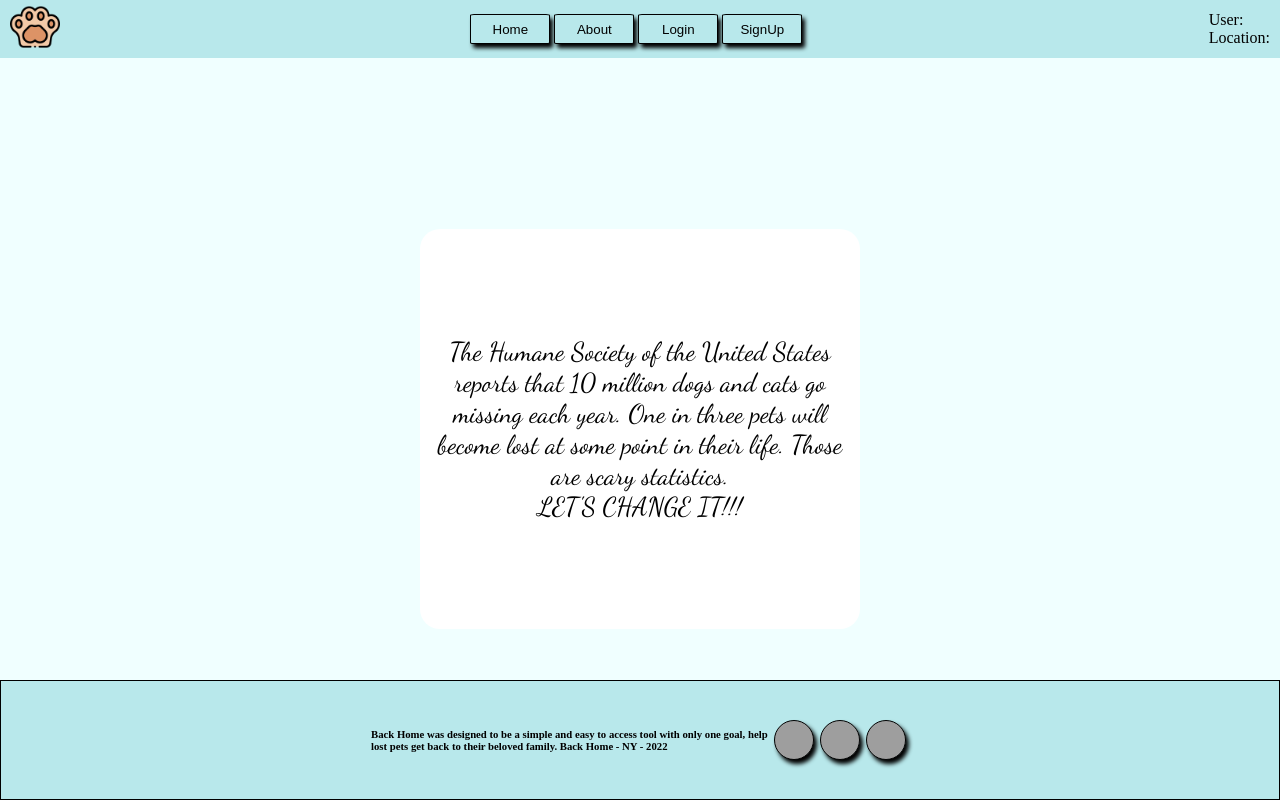
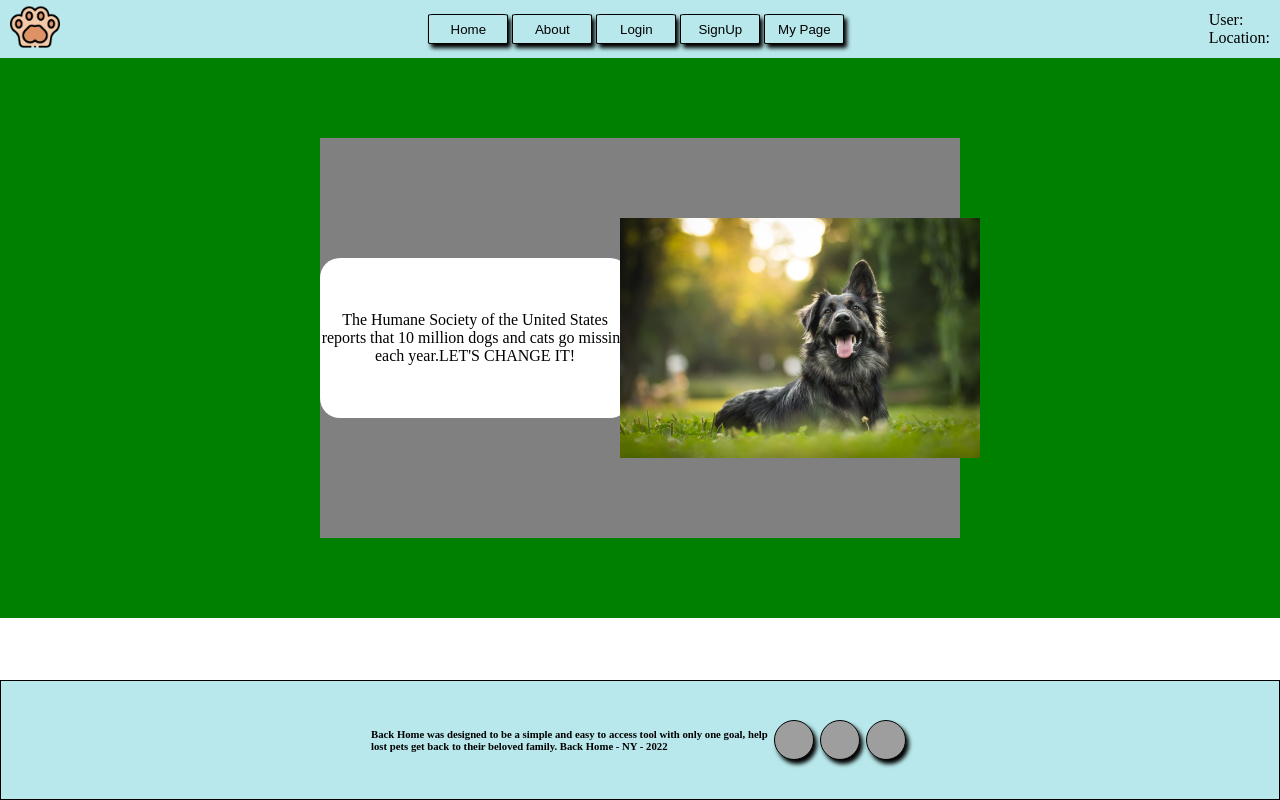
Before and after one commit to alantmatos/backhome-frontend-v0.00.1, a React (Create React App) app: page / in a window 1280 px wide. Built offline with nearby package versions, Linux system fonts and the light colour scheme; no server answers; grey boxes are pictures that could not be loaded.

Commit message:
user page, user page 's modal, add a new pet modal, loginlogout btn fix

```diff
--- a/src/App.js
+++ b/src/App.js
@@ -42,7 +42,7 @@ function App() {
         <Route exact path='/' element={<Home></Home>}> </Route>
         <Route path='/home' element={<Home></Home>}> </Route>
         <Route path='/about' element={<About></About>}> </Route>
-        <Route path='/login' element={<Login setUser={setUser}></Login>}></Route>
+        <Route path='/login' element={<Login setUser={setUser} ></Login>}></Route>
         <Route path='/signup' element={<Signup setUser={setUser}></Signup>}></Route>
         <Route path='/profile' element={<UserPage user={user} ></UserPage>}></Route>
       </Routes>
--- a/src/Components/Home/Home.js
+++ b/src/Components/Home/Home.js
@@ -1,12 +1,13 @@
 import React from 'react';
 import './index.css';
-import Stories from '../Stories/Stories';
+import home from '../Assets/home.jpg'
 
 const Home = () => {
     return (
+<div className='general-container'>
 <div className='home-container'>
 
-            <div className='quote'>
+{/* <div className='quote'>
     <p className='text'>
         The Humane Society of the United States reports that
         10 million dogs and cats go missing each year. One
@@ -15,16 +16,21 @@ const Home = () => {
         <br></br>
         LET'S CHANGE IT!!!
     </p>
+</div> */}
+
+<div className='left'>
+    <p>The Humane Society of the United States reports that 10 million dogs and cats go missing each year.LET'S CHANGE IT!</p>
+
 </div>
 
-            {/* <Stories></Stories> */}
 
-            {/* <div className='home_btn'>
-                <Link to='/createaccount' className='home_buttons'> Create An Account </Link>
-                <Link to='/foundapet' className='home_buttons'> Found a Pet? </Link>
-            </div> */}
+<div className='right'>
+    <img className='home-dog' src={home} alt='happy dog background'></img>
+
+</div>
 
 
+</div>
 </div>
     )
 }
--- a/src/Components/Home/index.css
+++ b/src/Components/Home/index.css
@@ -1,9 +1,6 @@
 @import url('https://fonts.googleapis.com/css2?family=Dancing+Script:wght@400;500&display=swap');
 
-.home-container {
-    /* background-color: rgb(184, 232, 235); */
-    /* width: 100%;
-    height: 500px; */
+/* .home-container {
 
     height: 84vh;
     background-color: azure;
@@ -33,4 +30,45 @@
 .text {
     font-family: 'Dancing Script', cursive;
     font-size: 26px;
+} */
+
+
+.general-container{
+    background-color: green;
+    display: flex;
+    justify-content: center;
+    align-items: center;
+    height: 70vh;
+
 }
+
+.home-container {
+    background-color: gray;
+    height: 50vh;
+    width: 50vw;
+    display: flex;
+    flex-direction: row;
+    justify-content: center;
+    align-items: center;
+}
+
+
+.right {
+    background-color: aqua;
+    height: 30vh;
+    width: 30vw;
+
+}
+
+.left {
+    background-color: bisque;
+    height: 30vh;
+    width: 30vw;
+
+}
+
+.home-dog {
+    height: 30vh;
+    width: 30vw;
+
+}
--- a/src/Components/Navbar/Navbar.js
+++ b/src/Components/Navbar/Navbar.js
@@ -4,6 +4,9 @@ import icon from '../Assets/icon.png';
 import { Link } from "react-router-dom";
 
 const Navbar = ({ user }) => {
+
+  // const loginBtn = { user ? "logout" : "login" }
+  // Btn Login will change from login to logout if there is an user logged on
 
 
 
@@ -19,6 +22,7 @@ const Navbar = ({ user }) => {
         <Link to="/about" > <button>About</button> </Link>
         <Link to="/login"> <button>Login</button> </Link>
         <Link to="/signup"> <button>SignUp</button> </Link>
+        {user ? <Link to="/profile"> <button>My Page</button> </Link> : null }
       </div>
 
       <div className='user-container'>
--- /dev/null
+++ b/src/Components/UserPage/AddPetModal.js
@@ -0,0 +1,50 @@
+import React from 'react';
+import { useEffec, useState } from 'react';
+
+const AddPetModal = ({user, modalState, setModalState}) => {
+
+  const [petName, setPetName ] = useState('');
+
+
+
+  return (
+
+
+    <div  className='addNewPet-container'>
+    <div>
+    <form>
+          <div>
+            <label>Name:</label><br></br>
+            <input type='text'></input>
+          </div>
+          <div>
+            <label>Breed</label><br></br>
+            <input type='text'></input>
+          </div>
+          <div>
+            <label>Color</label><br></br>
+            <input type='text'></input>
+          </div>
+          <div>
+            <label>Image:</label><br></br>
+            <input type='text'></input>
+          </div>
+          <div>
+            <label>Favorite Food:</label><br></br>
+            <input type='text'></input>
+          </div>
+          <div>
+            <label>Medical conditions</label><br></br>
+            <input type='text-area'></input>
+          </div>
+          <div className='btn-container'> <br></br>
+          <button className='signup-btn' onClick={()=>{setModalState(!modalState)}}>Add New Pet</button>
+        </div>
+        </form>
+    </div>
+  </div>
+
+  )
+}
+
+export default AddPetModal
--- a/src/Components/UserPage/UserPage.js
+++ b/src/Components/UserPage/UserPage.js
@@ -1,15 +1,37 @@
 import React from 'react';
 import './index.css';
+import { useEffec, useState } from 'react';
+import AddPetModal from './AddPetModal';
 
 const UserPage = ({user}) => {
+
+  const [modalState, setModalState ] = useState(false);
   return (
     <>
-    <div>UserPage</div>
+    <div> USER PAGE !!! </div>
 
     {
       user ?
       <div>
-        {user.name}
+        {user.name},
+        {user.email},
+        {user.id}
+        {modalState}
+
+        <div>
+          <button onClick={()=>{setModalState(!modalState)}}> Add a Pet </button>
+        </div>
+
+        {
+          modalState ?
+          <AddPetModal user={user} modalState={modalState} setModalState={setModalState} ></AddPetModal>
+          :
+          null
+        }
+
+
+
+
 
       </div>
       :
@@ -18,6 +40,9 @@ const UserPage = ({user}) => {
 
 
 
+
+
+
     </>
   )
 }
```
Also changed, not shown: src/Components/Assets/home.jpg (added), src/Components/UserPage/AddPetModal.css (added). Lines whose indentation alone changed are shown as unchanged.
